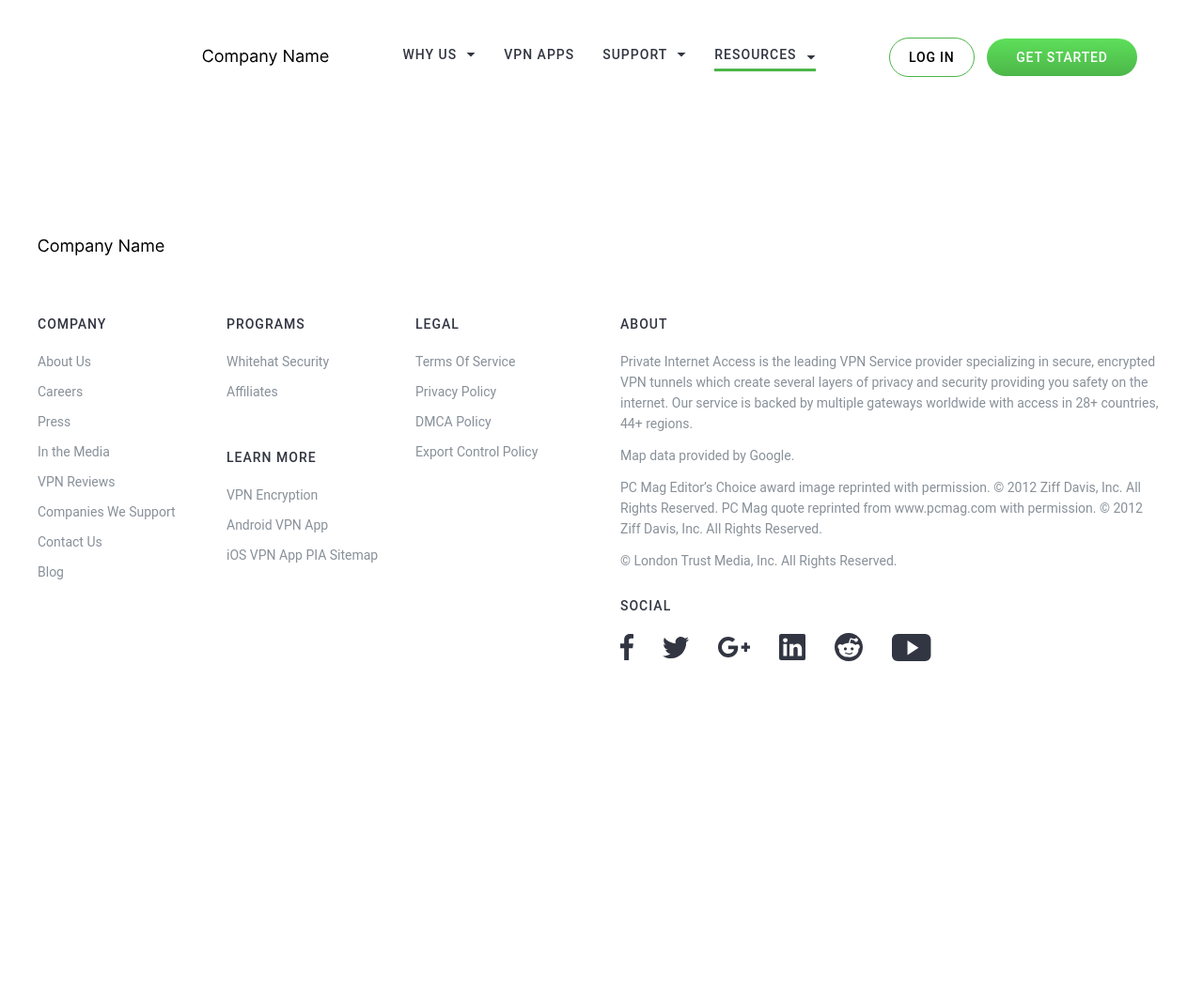
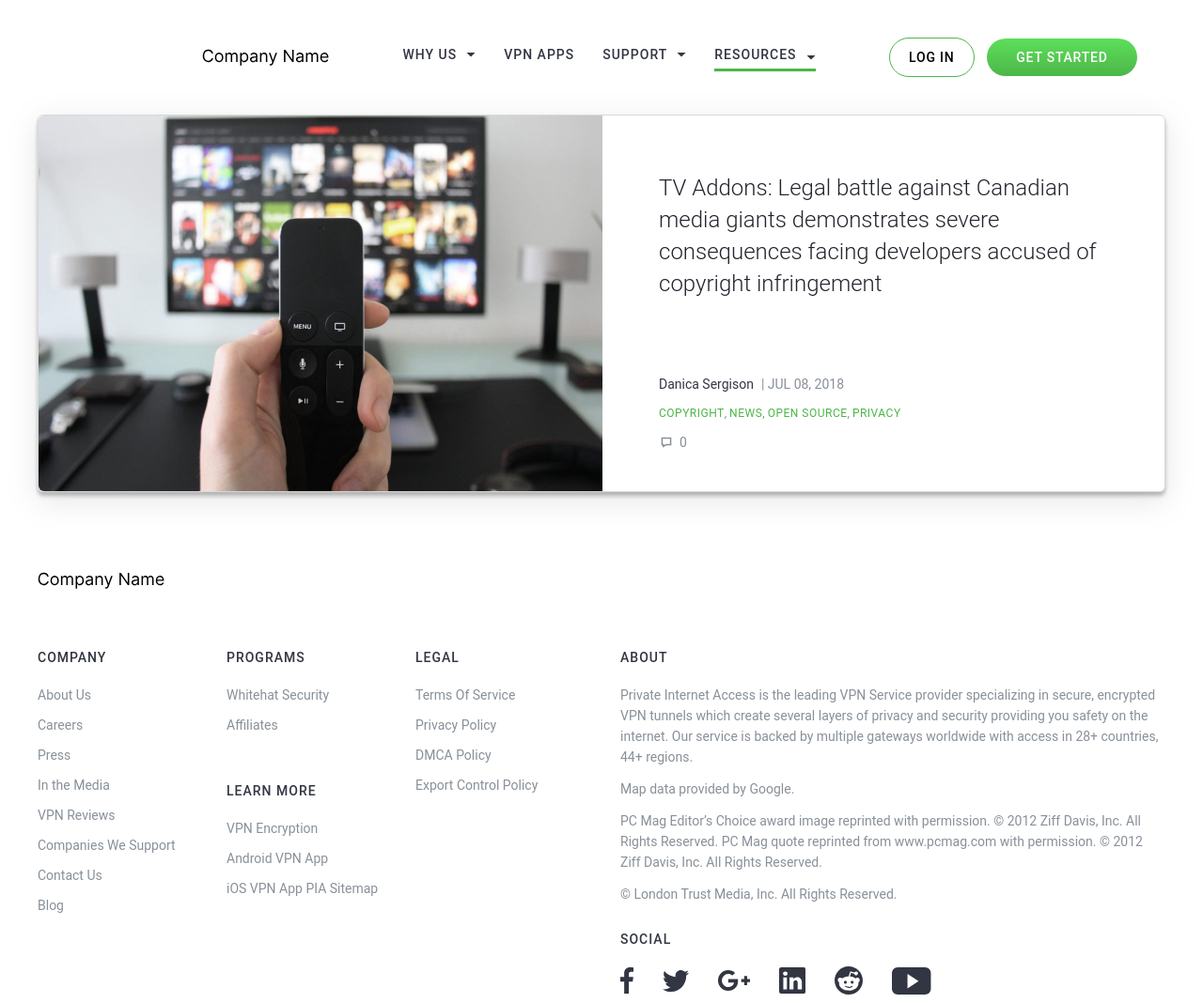
Before and after one commit to kosm-dev/glivera-test.github.io, a website: page app/index.html in a window 1280 px wide. Shown: the whole page at 94% size. Before the commit the page ends 800 px from the top, so only its background shows below. Drawn offline with nearby package versions, Linux system fonts and the light colour scheme; files that its build step writes are made by us from their sources.

Commit message:
added section top

```diff
--- a/app/index.html
+++ b/app/index.html
@@ -67,6 +67,50 @@
 
     <main class="main">
 
+      <section class="top">
+        <div class="container">
+          <div class="top__inner">
+            <a class="top__link-img" href="#">
+              <img class="top__img" src="images/top-img.jpg" alt="top images">
+            </a>
+            <div class="top__img">
+            </div>
+
+            <div class="top__content">
+
+              <a class="top__link" href="#">
+                <h1 class="top__title article-title">
+                  TV Addons: Legal battle against Canadian media giants demonstrates severe consequences facing
+                  developers accused of
+                  copyright infringement
+                </h1>
+              </a>
+
+
+
+              <div class="info">
+                <div class="info__top">
+                  <div class="info__author">Danica Sergison</div>
+                  <div class="info__date">| JUL 08, 2018</div>
+                </div>
+
+                <div class="info__list">
+                  <a class="info__list-link" href="#">Copyright</a>,
+                  <a class="info__list-link" href="#">News</a>,
+                  <a class="info__list-link" href="#">Open Source</a>,
+                  <a class="info__list-link" href="#">Privacy</a>
+                </div>
+
+                <div class="info__comments">
+                  <span class="info__comments-span">0</span>
+                </div>
+              </div>
+
+              </h1>
+            </div>
+          </div>
+        </div>
+      </section>
     </main>
 
 
@@ -184,7 +228,7 @@
                     DMCA Policy
                   </a>
                   <a class="footer__list-link" href="#">
-                Export Control Policy
+                    Export Control Policy
                   </a>
                 </li>
               </ul>
--- a/app/scss/_global.scss
+++ b/app/scss/_global.scss
@@ -2,7 +2,7 @@ html,
 body {
   height: 100%;
 }
-a{
+a {
   display: inline-block;
 }
 
@@ -50,6 +50,13 @@ body {
   color: $default-2;
 }
 
+.article-title {
+  @extend %roboto-300;
+  font-size: 24px;
+  line-height: 34px;
+  color: #22252e;
+}
+
 .button {
   min-width: 90px;
   display: inline-block;
--- a/app/scss/style.scss
+++ b/app/scss/style.scss
@@ -74,6 +74,92 @@
     border-bottom: 3px solid $accent;
   }
 }
+// top
+
+.top {
+  &__inner {
+    display: flex;
+    background: #ffffff;
+    border: 1px solid #d7d8d9;
+    box-sizing: border-box;
+    box-shadow: 0px 4px 4px rgba(0, 0, 0, 0.25);
+    border-radius: 6px;
+    filter: drop-shadow(0px 8px 16px rgba(0, 0, 0, 0.101961));
+  }
+  &__link-img {
+    width: 100%;
+    max-width: 600px;
+    height: 100%;
+    max-height: 400px;
+    display: block;
+  }
+  &__img {
+    border-bottom-left-radius: 6px;
+    border-top-left-radius: 6px;
+    object-fit: cover;
+  }
+  &__content {
+    padding: 60px 60px 40px 60px;
+  }
+  &__link {
+  }
+  &__title {
+    width: 100%;
+    max-width: 480px;
+    margin-bottom: 79px;
+  }
+}
+.info {
+  &__top {
+    margin-bottom: 12px;
+    display: flex;
+    @extend %roboto-400;
+    font-size: 14px;
+    line-height: 22px;
+  }
+  &__author {
+    margin-right: 8px;
+    color: $default-2;
+  }
+  &__date {
+    color: $default;
+  }
+  &__list {
+    margin-bottom: 12px;
+    display: flex;
+    flex-wrap: wrap;
+    @extend %roboto-400;
+    font-size: 12px;
+    line-height: 16px;
+    text-transform: uppercase;
+  }
+  &__list-link {
+    letter-spacing: 0.5px;
+    color: $accent;
+  }
+  &__list-link + .info__list-link {
+    margin-left: 3px;
+  }
+  &__comments {
+  }
+  &__comments-span {
+    position: relative;
+    display: inline-block;
+    padding-left: 22px;
+  }
+  &__comments-span::after {
+    content: "";
+    position: absolute;
+    top: 50%;
+    left: 0;
+    transform: translateY(-50%);
+    width: 16px;
+    height: 16px;
+    background-image: url("../images/icons/comment.svg");
+    background-repeat: no-repeat;
+    background-size: contain;
+  }
+}
 
 // footer
 
@@ -139,7 +225,7 @@
     display: flex;
     align-items: center;
   }
-  &__social-item + .footer__social-item{
+  &__social-item + .footer__social-item {
     margin-left: 31px;
   }
   &__social-link {
```
Also changed, not shown: app/images/icons/comment.svg (added), app/images/top-img.jpg (added).
